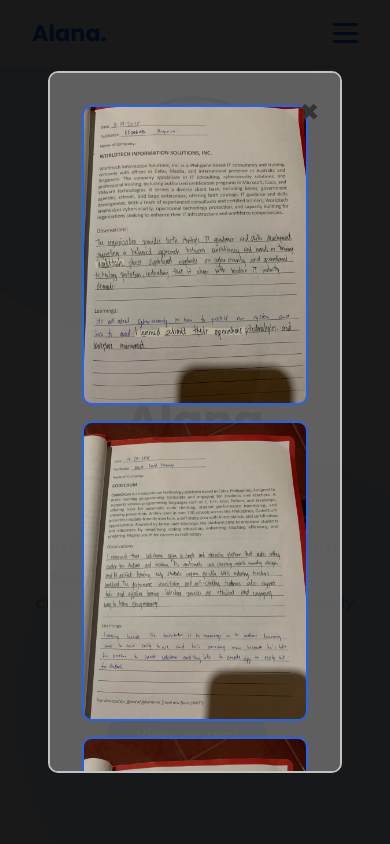
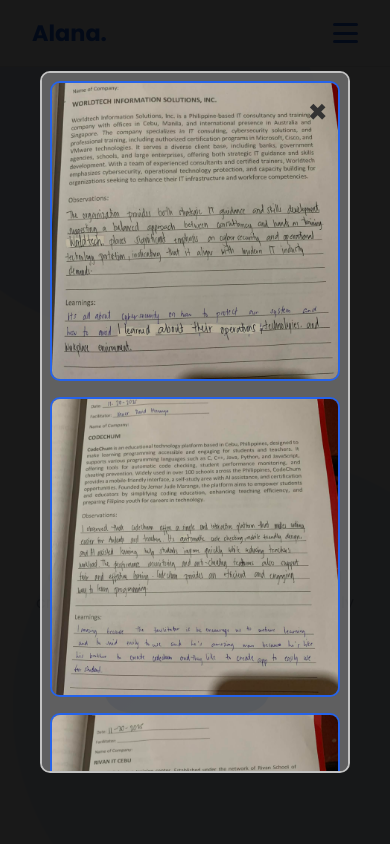
Before and after one commit to VanDOTDEV/alanaportoflio, a plain HTML site: page index.html in a window 390 px wide. Both pictures are taken after a click on the link "View Journal". Shown: the top 844 px of the page. Drawn offline with Linux system fonts and the light colour scheme.

Commit message:
modal update

```diff
--- a/index.html
+++ b/index.html
@@ -303,9 +303,9 @@
     .modal-content {
     background: rgba(138, 138, 138, 0.63);
     border: 2px solid rgb(194, 194, 194);
-    padding: 2rem;
+    padding: 1rem;
     border-radius: 10px;
-    max-width: 90%;
+    max-width: 95%;
     max-height: 90%;
     overflow-x: auto;
     overflow-y: hidden;
@@ -313,23 +313,19 @@
     flex-wrap: nowrap;
     gap: 1rem;
     justify-content: flex-start;
+    align-items: center;
     position: relative;
     scroll-behavior: smooth;
     }
 
-
-    .modal-content::-webkit-scrollbar {
-    display: none;
-    }
-
-    .modal-content {
-    scrollbar-width: none;
-    }
+    .modal-content::-webkit-scrollbar { display: none; }
+    .modal-content { scrollbar-width: none; }
 
 
     .modal-content img {
-    width: 400px;
-    height: 400px;
+    width: 80%;
+    max-width: 400px;
+    height: auto;
     object-fit: cover;
     border-radius: 10px;
     border: 2px solid var(--primary);
@@ -338,10 +334,16 @@
     }
 
     .modal-content img.enlarged {
-    width: 500px;
-    height: 500px;
+    width: 90%;
+    max-width: 500px;
+    height: auto;
     z-index: 3000;
     transform: scale(1.05);
+    }
+
+    .modal-content {
+    overflow-x: auto;
+    overflow-y: auto;
     }
 
 
@@ -402,6 +404,23 @@
     transform: rotate(-45deg) translate(5px, -5px);
     }
 
+    @media (max-width: 768px) {
+    .modal-content {
+        flex-wrap: wrap;
+        justify-content: center;
+        padding: 0.5rem;
+    }
+
+    .modal-content img {
+        width: 90%;
+        max-width: 300px;
+    }
+
+    .modal-content img.enlarged {
+        width: 95%;
+        max-width: 400px;
+    }
+    }
 
     @media (max-width: 768px) {
     nav ul {
```
